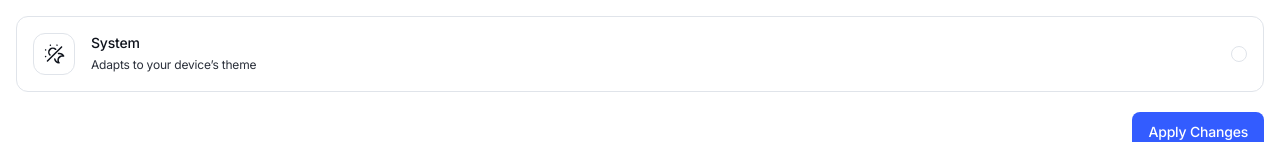
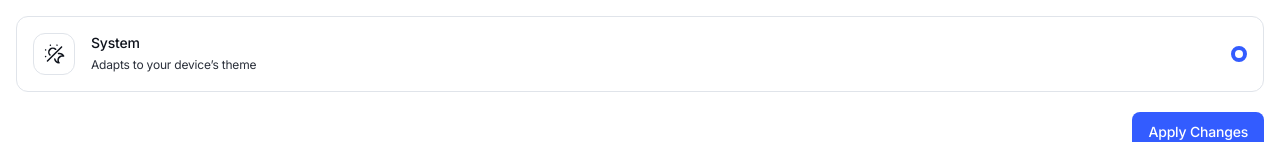
Before and after one commit to JyrexRonaldo/note-taking-web-app, a React (Vite) app in the folder frontend/: page /settings/color-theme in a window 1280 px wide. Shown: the part 357-499 px from the top of the page. Built offline with nearby package versions, Linux system fonts and the light colour scheme.

Commit message:
Indicate current selected theme on page load

```diff
--- a/frontend/src/components/ColorTheme/ColorTheme.tsx
+++ b/frontend/src/components/ColorTheme/ColorTheme.tsx
@@ -43,16 +43,20 @@ function ColorTheme() {
     setTheme(value);
   };
 
-  const themeOptionElements = themeOptionsData.map((data) => (
+  const themeOptionElements = themeOptionsData.map((data) => {
+    const isChecked = data.value === theme ? true : false;
+    return (
       <Option
         key={data.value}
         title={data.title}
         description={data.description}
         iconUrl={data.iconUrl}
+        isChecked={isChecked}
         value={data.value as ThemeVariableType}
         optionSelectHandler={handleSetTheme}
       />
-  ));
+    );
+  });
 
   const leftArrowIconUrl = isDark
     ? "/images/icon-arrow-left-dark.svg"
--- a/frontend/src/components/Option/Option.tsx
+++ b/frontend/src/components/Option/Option.tsx
@@ -5,11 +5,13 @@ function Option({
   description,
   iconUrl,
   value,
+  isChecked,
   optionSelectHandler,
 }: {
   title: string;
   description: string;
   iconUrl: string;
+  isChecked: boolean;
   value: ThemeVariableType;
   optionSelectHandler: (value: ThemeVariableType) => void;
 }) {
@@ -38,6 +40,7 @@ function Option({
               value={value}
               id={value}
               className="relative h-[16px] w-[16px] appearance-none rounded-[50%] border border-[#E0E4EA] align-[-2px] checked:border-[4px] checked:border-[#335CFF]"
+              defaultChecked={isChecked}
             />
           </div>
         </div>
```
Lines whose indentation alone changed are shown as unchanged.
